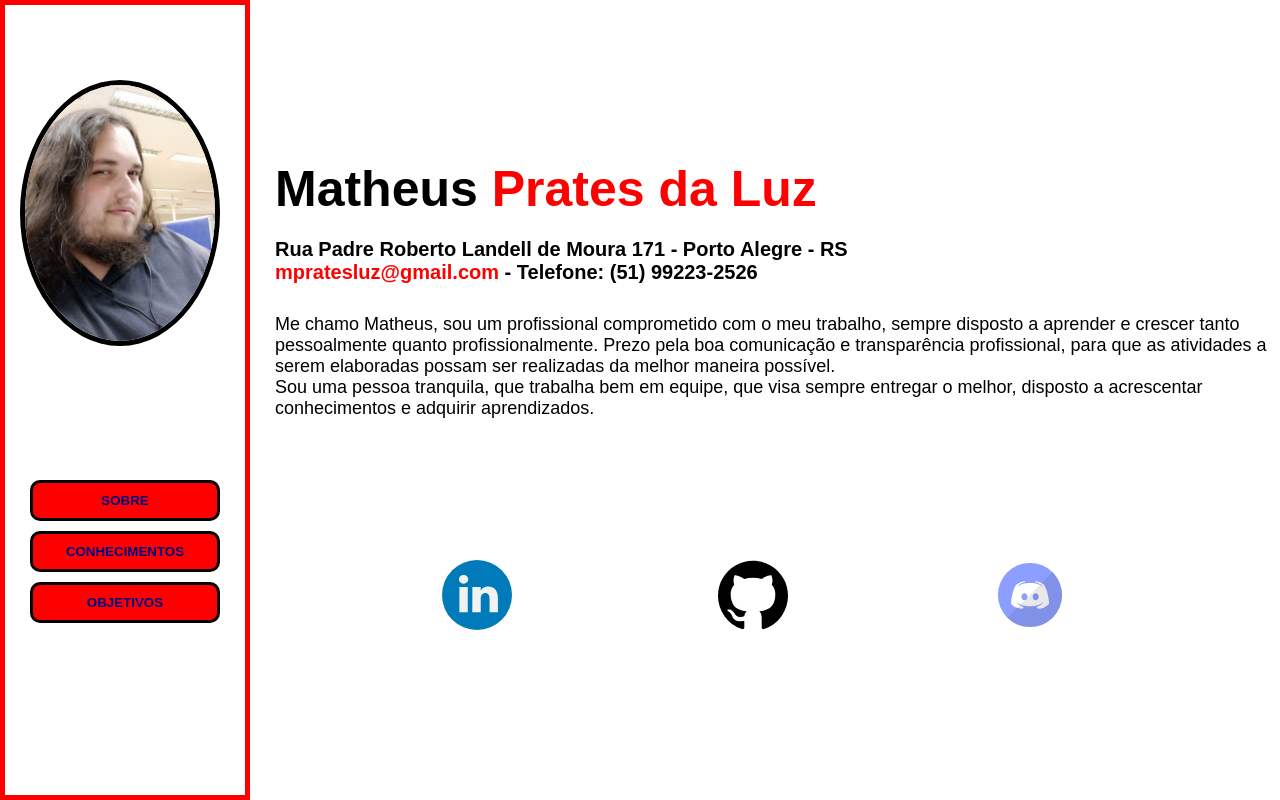
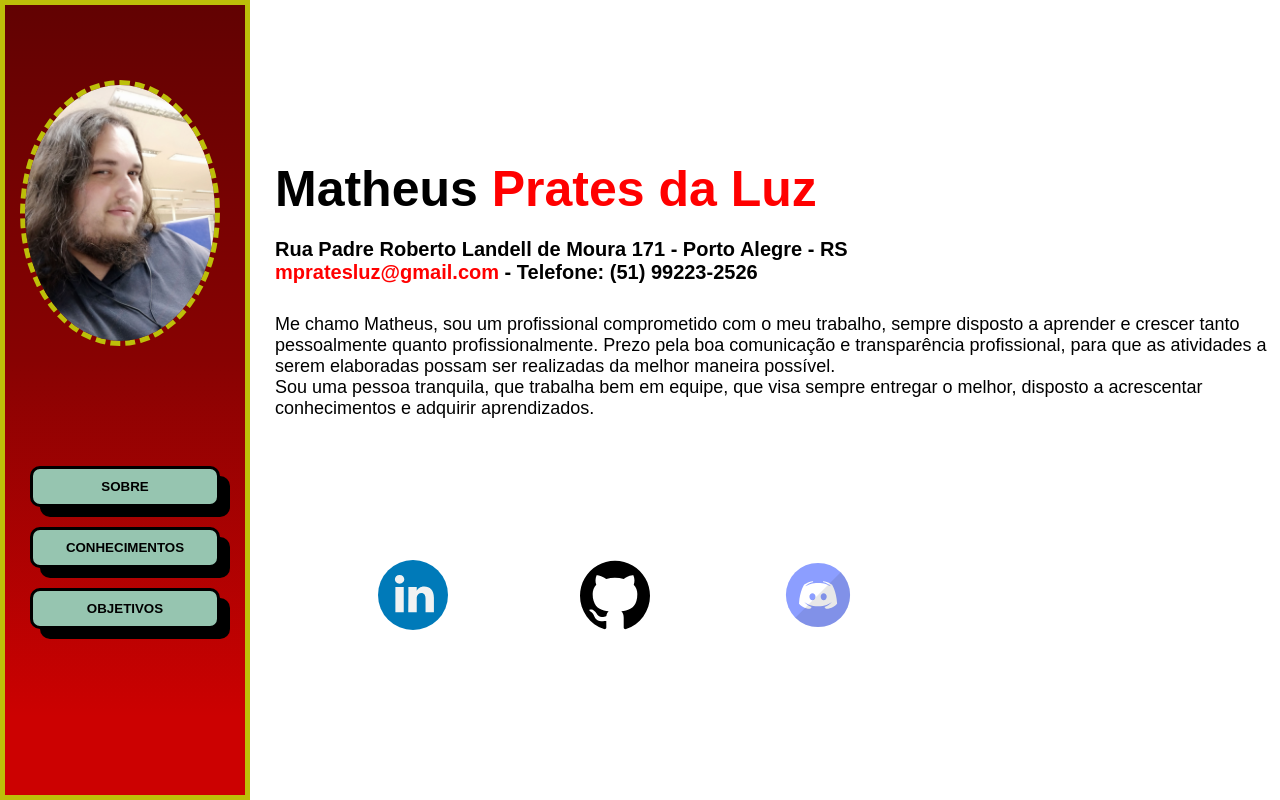
Before and after one commit to Matt-Luz/Atividade-final-modulo-frontend01, a plain HTML site: page index.html in a window 1280 px wide. Drawn offline with Linux system fonts and the light colour scheme.

Commit message:
Modificação cores e botões menu

```diff
--- a/style.css
+++ b/style.css
@@ -13,35 +13,39 @@
     display: inline;
     float: left;
     border: 5px solid black;
+    background: rgb(98,2,2);
+    background: linear-gradient(180deg, rgba(98,2,2,1) 0%, rgba(136,2,2,1) 45%, rgba(204,1,1,1) 90%);
 }
 
 .menu:hover {
-    border: 5px solid red;
+    border: 5px solid #BDBF09;
     transition: 3s;
 }
 
 .botoes-menu {
     padding: 10px;
-    margin-top: 10px;
+    margin-top: 20px;
     border-radius: 10px;
     font-weight: bold;
     border: 3px solid black;
-    background-color: red;
+    background-color: #96C5B0;
+    box-shadow: 10px 10px;
 }
 
 a {
     text-decoration: none;
-    color: navy;
+    color: black;
+    font-weight: bolder;
 }
 
 .botoes-menu:hover {
-    background-color: gold;
+    background-color: #ADF1D2;
 }
 
 .posicao-botoes {
     display: grid;
     padding: 25px;
-    margin-top: 55vh;
+    margin-top: 52vh;
 }
 
 .imagem {
@@ -51,7 +55,7 @@ a {
     position: absolute;
     top: 10vh;
     left: 20px;
-    border: 5px solid black;
+    border: 5px dashed #BDBF09;
 }
 
 /* Edições pag sobre */
@@ -92,7 +96,8 @@ a {
 .logo {
     height: 70px;
     width: auto;
-    padding-right: 10px;
     margin-top: 70vh;
-    margin-left: 15%;
+    margin-left: 10%;
 }
+
+/* Edições pag conhecimentos */
```
